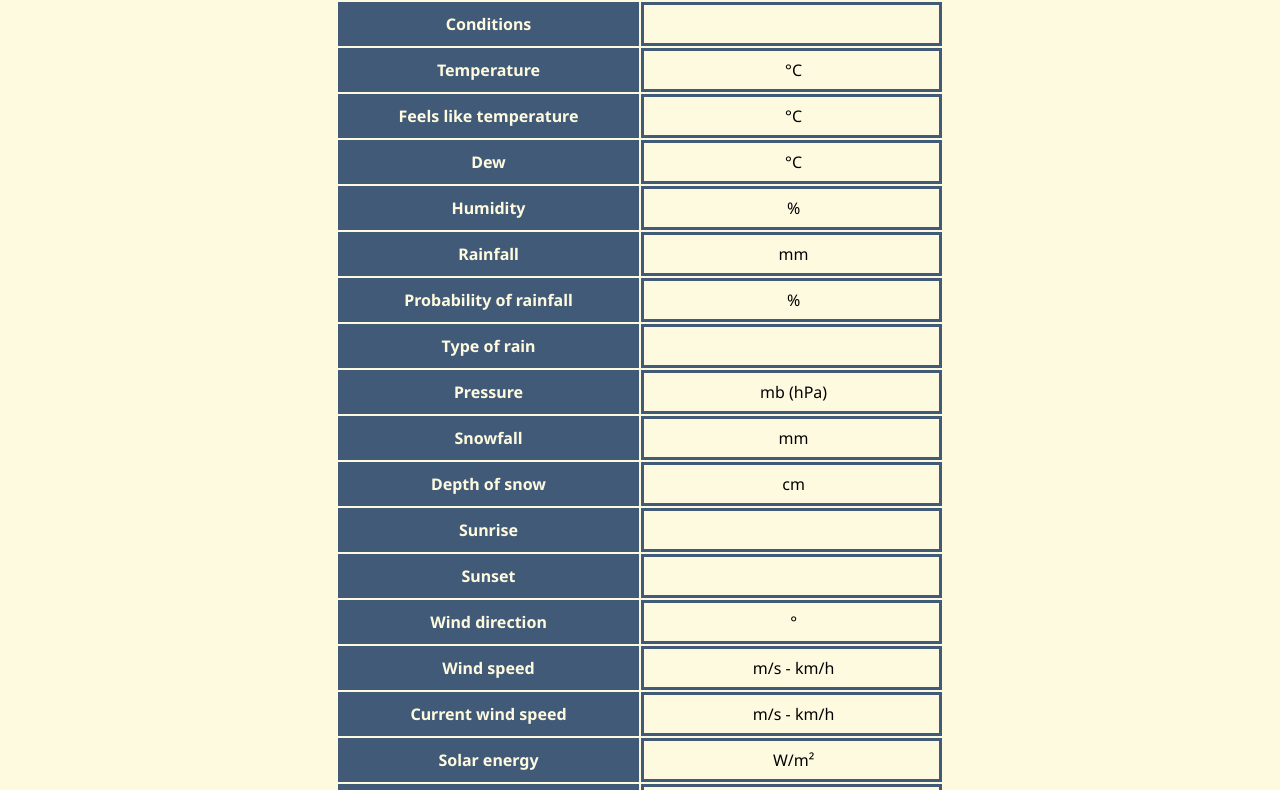
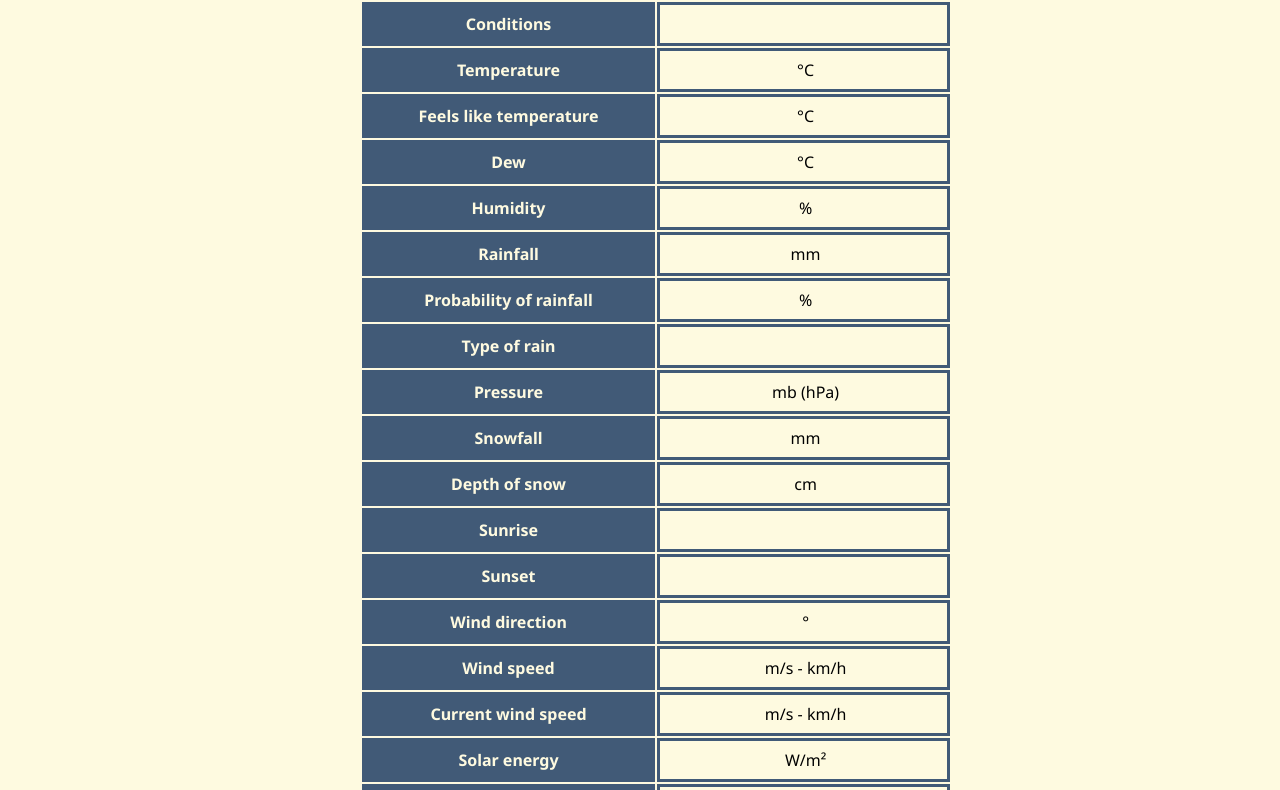
Before and after one commit to Leandecks/weather-app, a website built with webpack: page src/index.html in a window 1280 px wide. Shown: the part 388-1178 px from the top of the page. Built offline with nearby package versions, Linux system fonts and the light colour scheme; no server answers; a web font is replaced by a local one.

Commit message:
Fix margins

```diff
--- a/src/css/style.css
+++ b/src/css/style.css
@@ -16,7 +16,7 @@ Noto Sans
 }
 
 ::selection {
-  color: var(--prime); /* TODO: better colors */
+  color: var(--prime);
   background: var(--alert);
 }
 
@@ -92,7 +92,7 @@ form button:hover {
 }
 
 #weather {
-  margin-top: 1rem;
+  margin: 1rem;
 }
 
 .city-temp {
@@ -133,6 +133,10 @@ table {
   width: 50%;
 }
 
+.table-wrapper {
+  margin: 1rem;
+}
+
 table td,
 table th {
   padding: 0.5rem;
```
